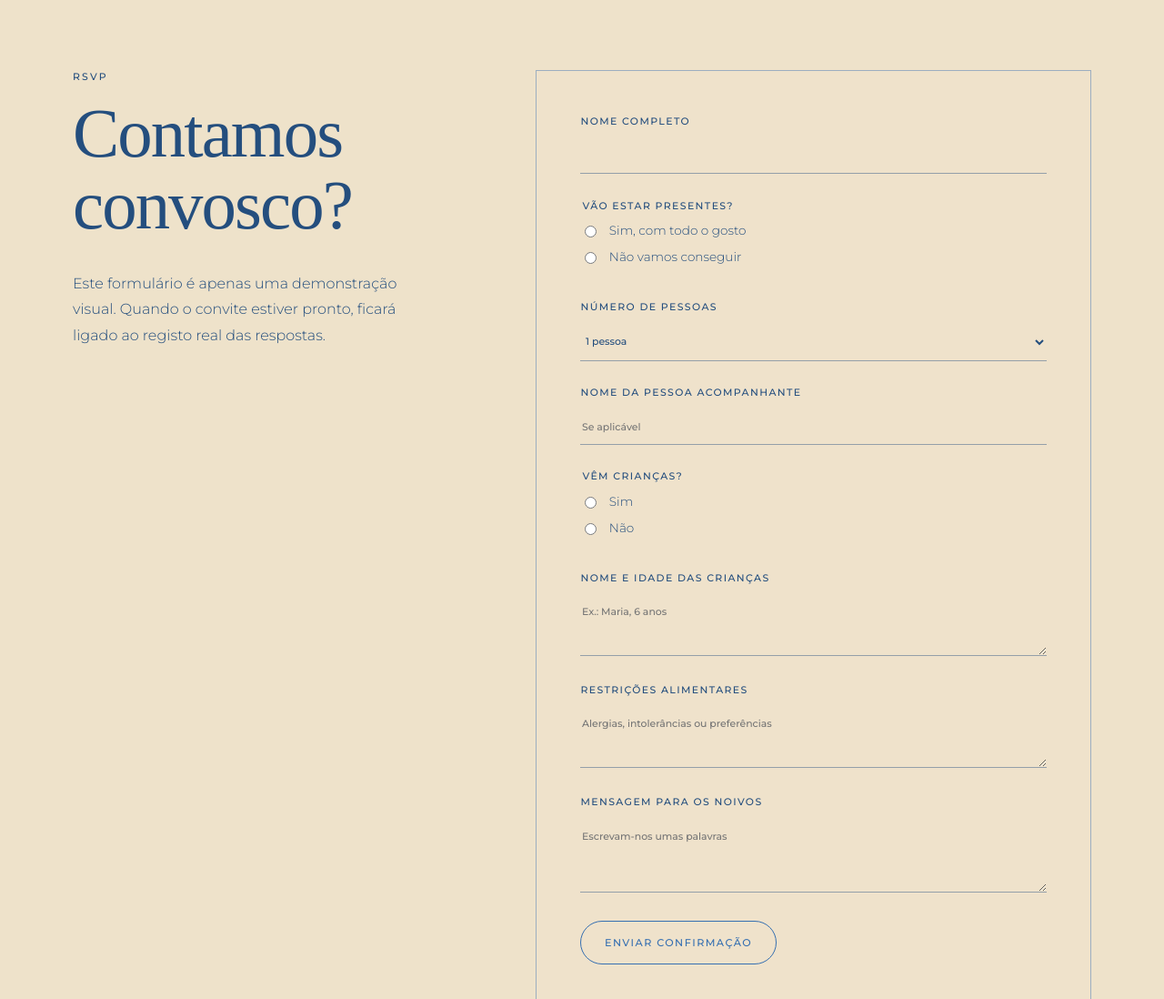
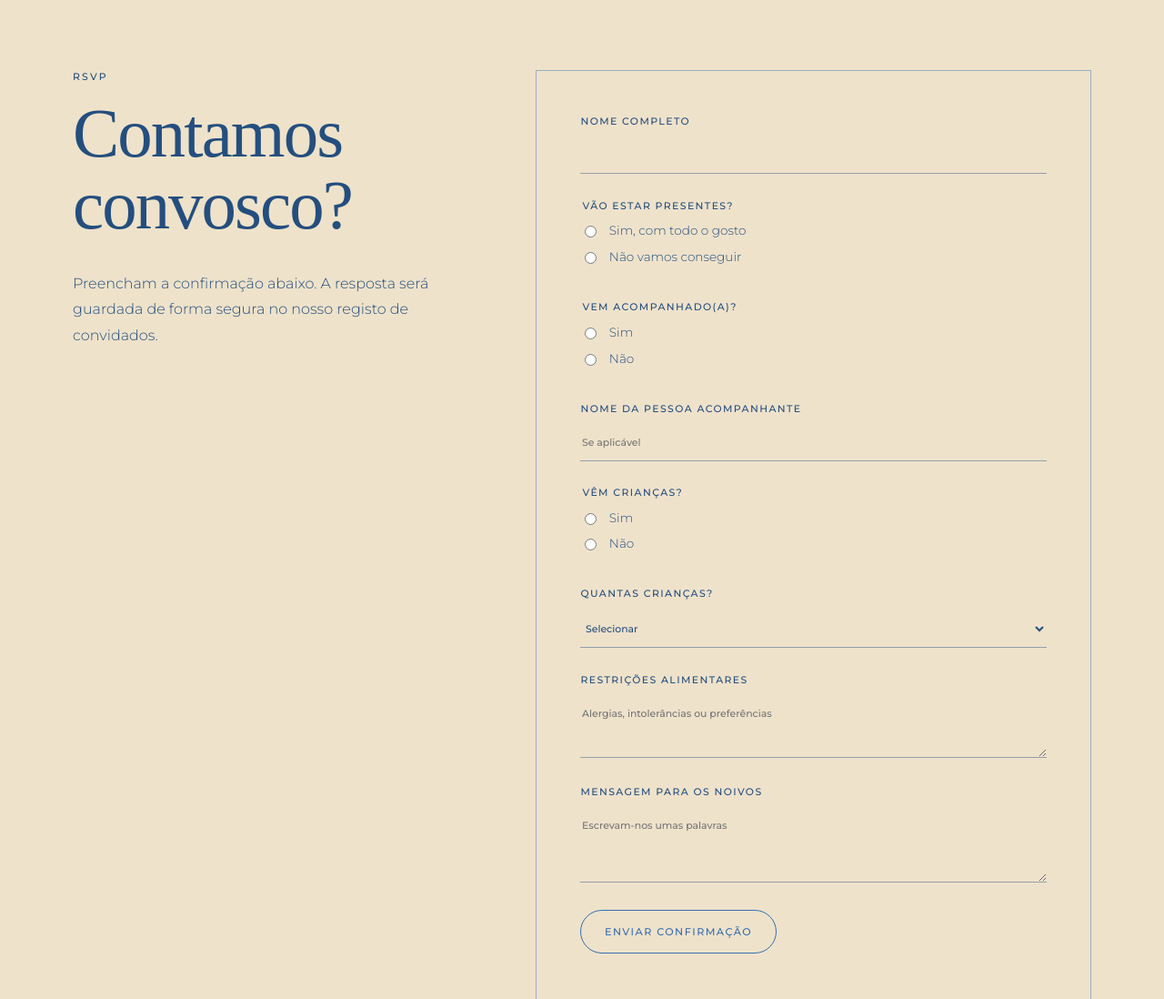
Before and after one commit to anadiogo2027/convitetesteanadiogo, a plain HTML site: page index.html in a window 1280 px wide. Shown: the part 5037-6135 px from the top of the page at 91% size. Drawn offline with Linux system fonts and the light colour scheme; a web font is replaced by a local one.

Commit message:
Ligar RSVP ao Google Forms

```diff
--- a/index.html
+++ b/index.html
@@ -90,18 +90,20 @@
     </section>
 
     <section class="rsvp-section pink-section" id="rsvp" aria-labelledby="rsvp-title">
-      <div class="rsvp-heading"><p class="eyebrow">RSVP</p><h2 id="rsvp-title">Contamos convosco?</h2><p>Este formulário é apenas uma demonstração visual. Quando o convite estiver pronto, ficará ligado ao registo real das respostas.</p></div>
-      <form class="rsvp-form" id="rsvp-form">
-        <label>Nome completo<input type="text" name="name" autocomplete="name" required></label>
-        <fieldset><legend>Vão estar presentes?</legend><label class="choice"><input type="radio" name="attendance" value="sim" required><span>Sim, com todo o gosto</span></label><label class="choice"><input type="radio" name="attendance" value="nao"><span>Não vamos conseguir</span></label></fieldset>
-        <label>Número de pessoas<select name="guests"><option value="1">1 pessoa</option><option value="2">2 pessoas</option><option value="3">3 pessoas</option><option value="4">4 pessoas</option></select></label>
-        <label>Nome da pessoa acompanhante<input type="text" name="companion_name" autocomplete="name" placeholder="Se aplicável"></label>
-        <fieldset><legend>Vêm crianças?</legend><label class="choice"><input type="radio" name="children" value="sim"><span>Sim</span></label><label class="choice"><input type="radio" name="children" value="nao"><span>Não</span></label></fieldset>
-        <label class="children-details" hidden>Nome e idade das crianças<textarea name="children_details" rows="3" placeholder="Ex.: Maria, 6 anos"></textarea></label>
+      <div class="rsvp-heading"><p class="eyebrow">RSVP</p><h2 id="rsvp-title">Contamos convosco?</h2><p>Preencham a confirmação abaixo. A resposta será guardada de forma segura no nosso registo de convidados.</p></div>
+      <form class="rsvp-form" id="rsvp-form" action="https://docs.google.com/forms/d/e/1FAIpQLSe_m8oymJ4H9ksOo-1yFOaFzgGERP8LACz2QGgLLDG2UqUd4g/formResponse" method="post" target="google-form-response">
+        <label>Nome completo<input type="text" name="entry.984226532" autocomplete="name" required></label>
+        <fieldset><legend>Vão estar presentes?</legend><label class="choice"><input type="radio" name="entry.1143528005" value="Sim" required><span>Sim, com todo o gosto</span></label><label class="choice"><input type="radio" name="entry.1143528005" value="Não"><span>Não vamos conseguir</span></label></fieldset>
+        <fieldset><legend>Vem acompanhado(a)?</legend><label class="choice"><input type="radio" name="entry.902797223" value="Sim" required><span>Sim</span></label><label class="choice"><input type="radio" name="entry.902797223" value="Não"><span>Não</span></label></fieldset>
+        <label>Nome da pessoa acompanhante<input type="text" name="entry.1655237235" autocomplete="name" placeholder="Se aplicável"></label>
+        <fieldset><legend>Vêm crianças?</legend><label class="choice"><input type="radio" name="entry.800389479" value="Sim" required><span>Sim</span></label><label class="choice"><input type="radio" name="entry.800389479" value="Não"><span>Não</span></label></fieldset>
+        <label class="children-details" hidden>Quantas crianças?<select name="entry.957989463"><option value="">Selecionar</option><option value="1">1 criança</option><option value="2">2 crianças</option><option value="3">3 crianças</option><option value="4">4 crianças</option><option value="5">5 crianças</option></select></label>
         <label>Restrições alimentares<textarea name="diet" rows="3" placeholder="Alergias, intolerâncias ou preferências"></textarea></label>
         <label>Mensagem para os noivos<textarea name="message" rows="4" placeholder="Escrevam-nos umas palavras"></textarea></label>
+        <input type="hidden" name="entry.1793920255" id="google-notes">
         <button class="button" type="submit">Enviar confirmação</button><p class="form-status" id="form-status" role="status" aria-live="polite"></p>
       </form>
+      <iframe name="google-form-response" title="Envio da confirmação" hidden></iframe>
     </section>
   </main>
   <footer><p>28 · 08 · 2027</p><img src="assets/cao-envelope.png" alt="Ilustração de um cão a espreitar com um envelope na boca"></footer>
```
